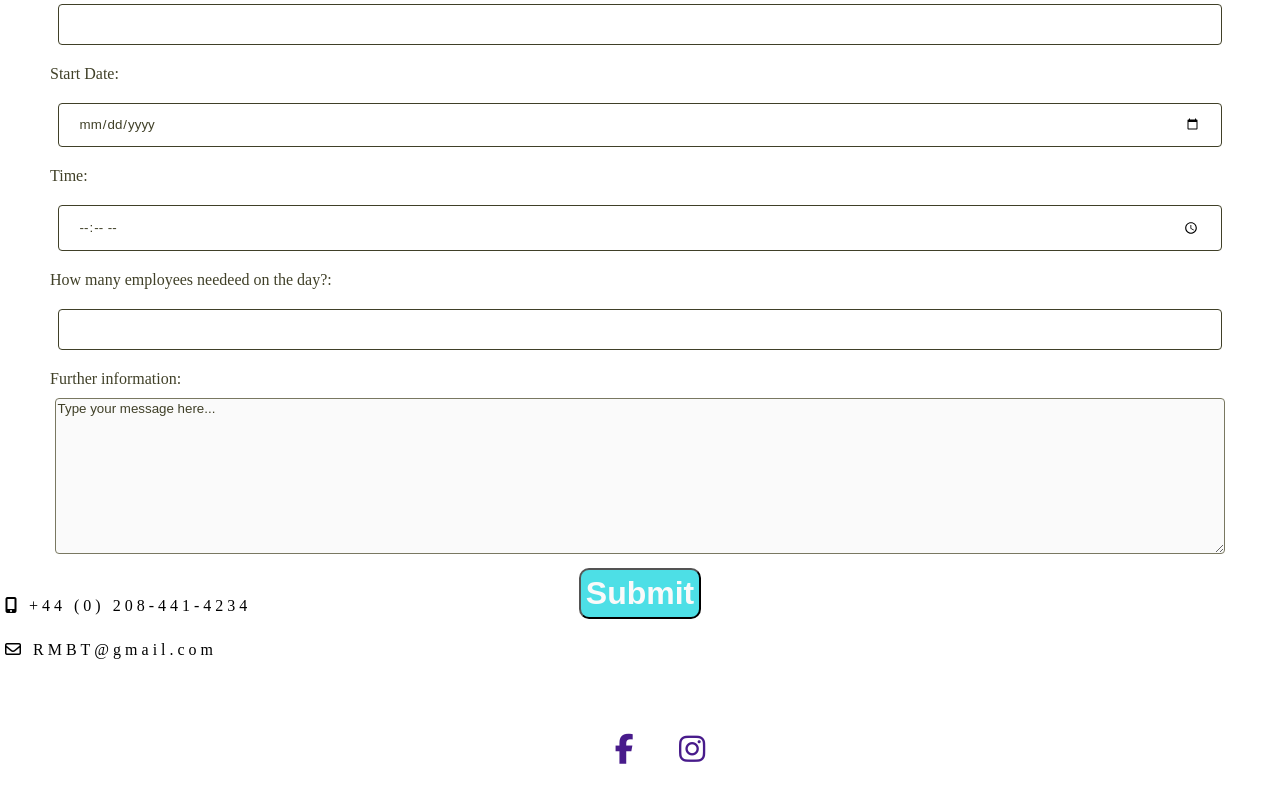
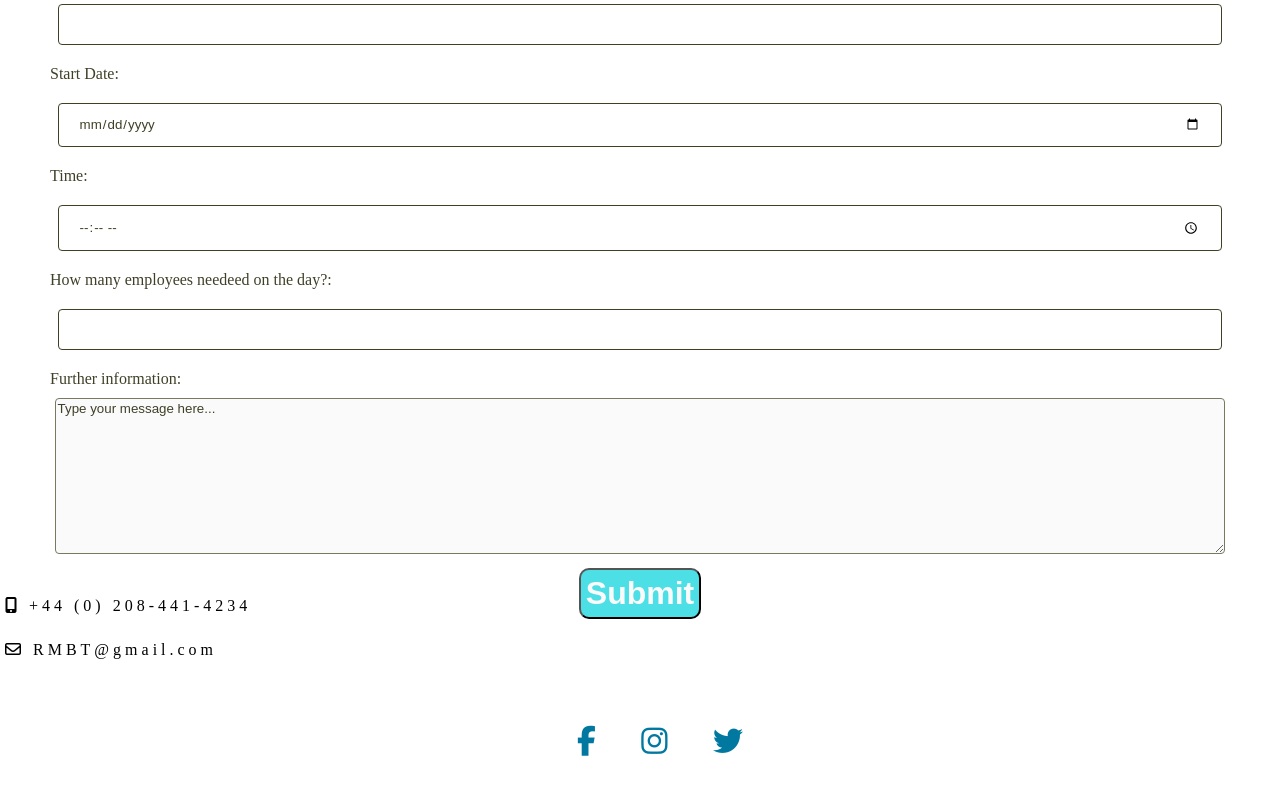
Before and after one commit to AOL83/My-Second-Website, a plain HTML site: page index.html in a window 1280 px wide. Shown: the part 3597-4397 px from the top of the page. Drawn offline with Linux system fonts and the light colour scheme.

Commit message:
Added new link to fotter in index.html

```diff
--- a/css/styles.css
+++ b/css/styles.css
@@ -272,7 +272,9 @@ footer {
 }
 
 .social-networks i {
+    text-align: center;
 	font-size: 150%;
-	padding: 20px;
-	color: #481b8b;
+	color: #0078a0;
+    padding: 12px 20px;
+	display: inline-block;
 }
--- a/index.html
+++ b/index.html
@@ -78,6 +78,10 @@
             <a href="https://instagram.com" target="_blank" rel="noopener"
             aria-label="Check us out on Instagram (opens in a new tab)"><i class="fab fa-instagram"></i></a>
         </li>
+        <li>
+            <a href="https://twitter.com" target="_blank" rel="noopener"
+            aria-label="Check us out on Twitter (opens in a new tab)"><i class="fab fa-twitter"></i></a>
+        </li>
     </ul>
 </footer>
 <script src="https://kit.fontawesome.com/2fa864f429.js" crossorigin="anonymous"></script>
```
